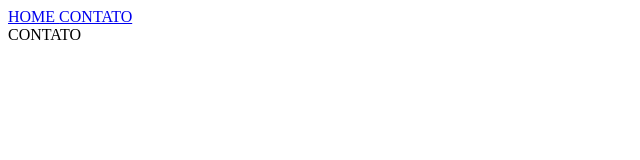
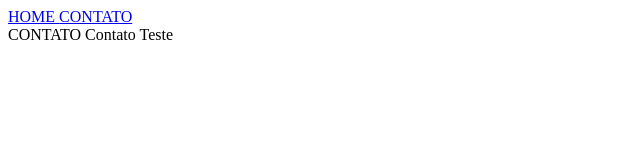
Before and after one commit to luizzgithub/urouterjs, a plain HTML site: page index.html in a window 1280 px wide. Both pictures are taken after a click on the link "CONTATO". Shown: the full height of the page, 0-640 px from the left. Drawn offline with Linux system fonts and the light colour scheme.

Commit message:
Exemplo com template

```diff
--- a/demo.js
+++ b/demo.js
@@ -2,10 +2,14 @@
  µ().conf(document.getElementById('container-tpl'));
 
  µ('index', function(p){
+
 	 this.send();
  });
 
  µ('contato', function(p){
+
+	 this.teste = 'Contato Teste';
+
 	 this.send();
  });
 
--- a/index.html
+++ b/index.html
@@ -16,10 +16,12 @@
 
 		<!-- INDEX -->
         <script type="text/template" id="index">
-		HOME
+			HOME
 		</script>
 		<!-- CONTATO -->
-        <script type="text/template" id="contato">CONTATO</script>
+        <script type="text/template" id="contato">
+			CONTATO <%= teste %>
+		</script>
 
         <script type="text/javascript" src="jquery.js"></script>
         <script type="text/javascript" src="underscore.js"></script>
```
